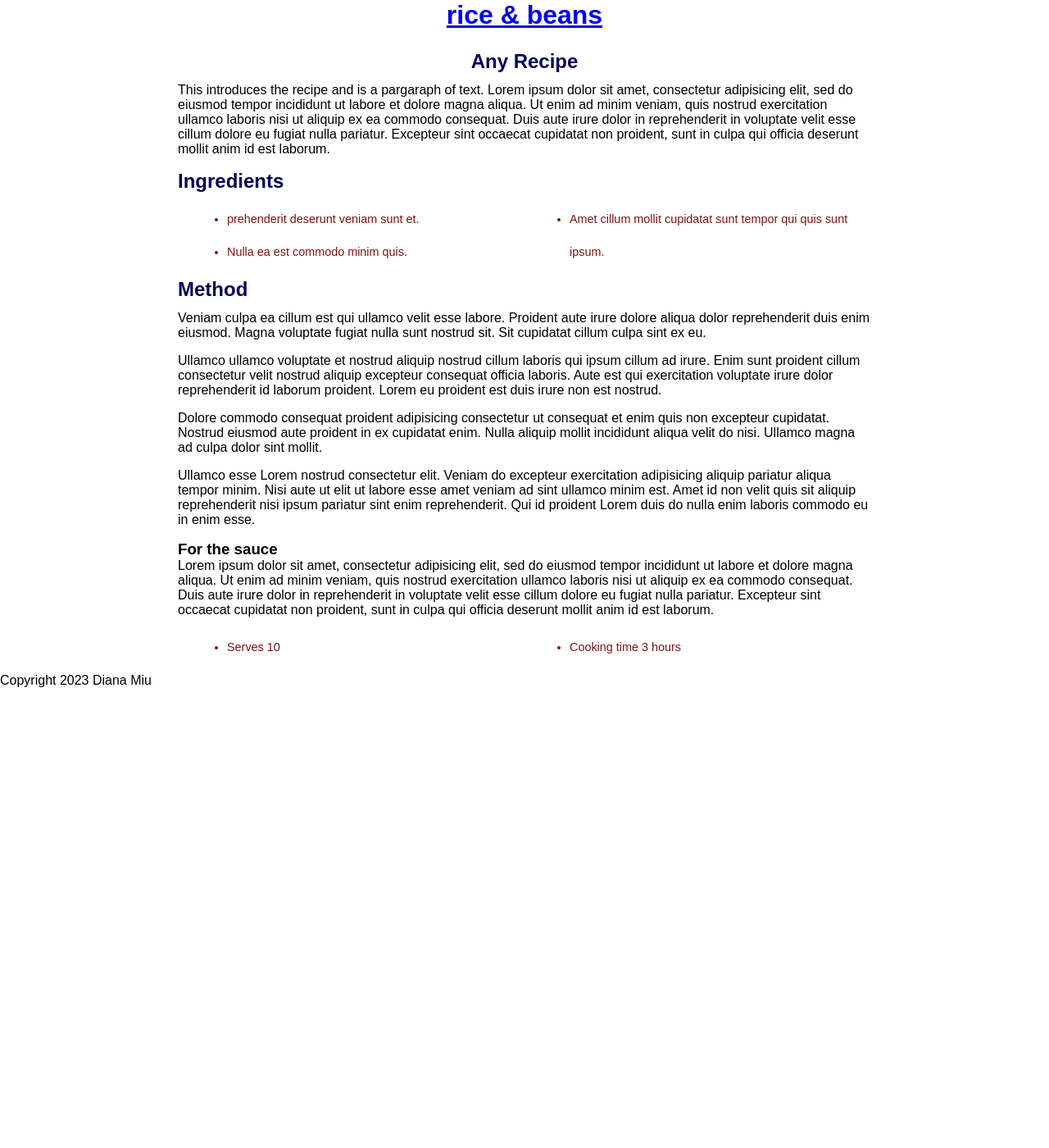
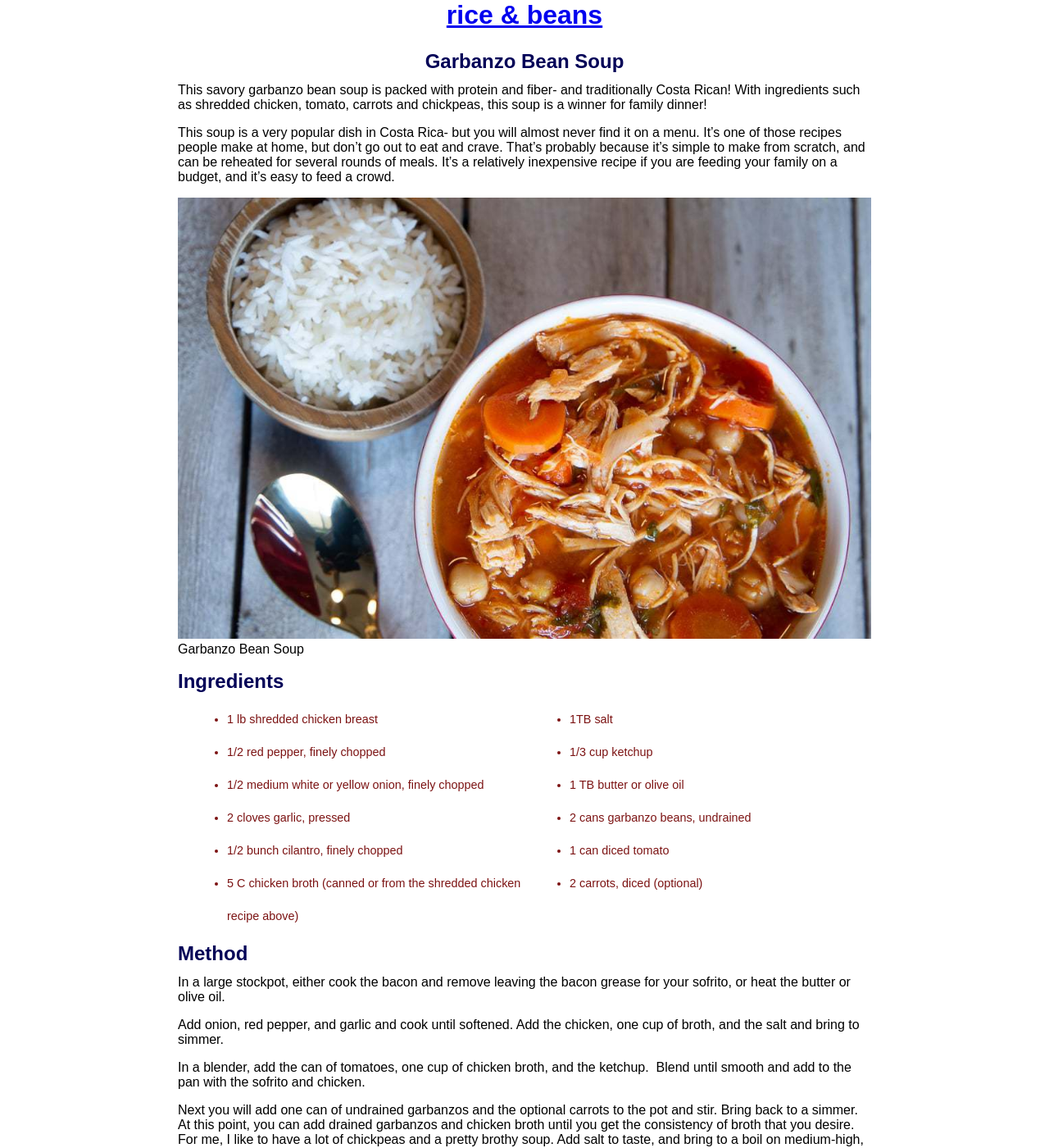
Before and after one commit to DianaMiu/recipesdiana, a Jekyll site: the page built from _recipes/recipe2.md, in a window 1280 px wide and 1400 px high. Shown: the whole window at 82% size. Built offline with Jekyll 4.4.1, drawn with Linux system fonts in a browser that asks for light colours; some of the changed text lies outside the part shown.

Commit message:
Update Recipe “recipe2”

```diff
--- a/_recipes/recipe2.md
+++ b/_recipes/recipe2.md
@@ -1,32 +1,55 @@
 ---
+title: "Garbanzo Bean Soup "
+date: 2019-10-19
+order: 0
 layout: recipe
-title: Any Recipe
-date: 2019-10-19
 published: true
-order: 1
 ---
-This introduces the recipe and is a pargaraph of text. Lorem ipsum dolor sit amet, consectetur adipisicing elit, sed do eiusmod tempor incididunt ut labore et dolore magna aliqua. Ut enim ad minim veniam, quis nostrud exercitation ullamco laboris nisi ut aliquip ex ea commodo consequat. Duis aute irure dolor in reprehenderit in voluptate velit esse cillum dolore eu fugiat nulla pariatur. Excepteur sint occaecat cupidatat non proident, sunt in culpa qui officia deserunt mollit anim id est laborum.
+This savory garbanzo bean soup is packed with protein and fiber- and traditionally Costa Rican! With ingredients such as shredded chicken, tomato, carrots and chickpeas, this soup is a winner for family dinner!
+
+This soup is a very popular dish in Costa Rica- but you will almost never find it on a menu. It’s one of those recipes people make at home, but don’t go out to eat and crave. That’s probably because it’s simple to make from scratch, and can be reheated for several rounds of meals. It’s a relatively inexpensive recipe if you are feeding your family on a budget, and it’s easy to feed a crowd.
+
+![](../uploads/garbanzo-bean-soup-with-white-rice.jpg "Garbanzo Bean Soup")
 
 ## Ingredients
 
-- prehenderit deserunt veniam sunt et.
-- Nulla ea est commodo minim quis.
-- Amet cillum mollit cupidatat sunt tempor qui quis sunt ipsum.
+* 1 lb shredded chicken breast
+* 1/2 red pepper, finely chopped
+* 1/2 medium white or yellow onion, finely chopped
+* 2 cloves garlic, pressed
+* 1/2 bunch cilantro, finely chopped
+* 5 C chicken broth (canned or from the shredded chicken recipe above)
+* 1TB salt
+* 1/3 cup ketchup
+* 1 TB butter or olive oil
+* 2 cans garbanzo beans, undrained
+* 1 can diced tomato
+* 2 carrots, diced (optional)
 
 ## Method
 
-Veniam culpa ea cillum est qui ullamco velit esse labore. Proident aute irure dolore aliqua dolor reprehenderit duis enim eiusmod. Magna voluptate fugiat nulla sunt nostrud sit. Sit cupidatat cillum culpa sint ex eu.
+In a large stockpot, either cook the bacon and remove leaving the bacon grease for your sofrito, or heat the butter or olive oil.
 
-Ullamco ullamco voluptate et nostrud aliquip nostrud cillum laboris qui ipsum cillum ad irure. Enim sunt proident cillum consectetur velit nostrud aliquip excepteur consequat officia laboris. Aute est qui exercitation voluptate irure dolor reprehenderit id laborum proident. Lorem eu proident est duis irure non est nostrud.
+Add onion, red pepper, and garlic and cook until softened. Add the chicken, one cup of broth, and the salt and bring to simmer.
 
-Dolore commodo consequat proident adipisicing consectetur ut consequat et enim quis non excepteur cupidatat. Nostrud eiusmod aute proident in ex cupidatat enim. Nulla aliquip mollit incididunt aliqua velit do nisi. Ullamco magna ad culpa dolor sint mollit.
+In a blender, add the can of tomatoes, one cup of chicken broth, and the ketchup.  Blend until smooth and add to the pan with the sofrito and chicken.
 
-Ullamco esse Lorem nostrud consectetur elit. Veniam do excepteur exercitation adipisicing aliquip pariatur aliqua tempor minim. Nisi aute ut elit ut labore esse amet veniam ad sint ullamco minim est. Amet id non velit quis sit aliquip reprehenderit nisi ipsum pariatur sint enim reprehenderit. Qui id proident Lorem duis do nulla enim laboris commodo eu in enim esse.
+Next you will add one can of undrained garbanzos and the optional carrots to the pot and stir. Bring back to a simmer. At this point, you can add drained garbanzos and chicken broth until you get the consistency of broth that you desire. For me, I like to have a lot of chickpeas and a pretty brothy soup. Add salt to taste, and bring to a boil on medium-high, then cook, stirring occasionally, for about 25 minutes to let the flavors really blend.
 
-### For the sauce
+I usually add the cilantro about 5 minutes before serving, or you can garnish the soup with fresh cilantro on top. Season with salt and pepper to taste.
 
-Lorem ipsum dolor sit amet, consectetur adipisicing elit, sed do eiusmod tempor incididunt ut labore et dolore magna aliqua. Ut enim ad minim veniam, quis nostrud exercitation ullamco laboris nisi ut aliquip ex ea commodo consequat. Duis aute irure dolor in reprehenderit in voluptate velit esse cillum dolore eu fugiat nulla pariatur. Excepteur sint occaecat cupidatat non proident, sunt in culpa qui officia deserunt mollit anim id est laborum.
+This soup is traditionally served in a deep bowl with white rice on the bottom and covered with soup. I like to forgo the rice and eat with tortilla chips and avocado slices. ¡Buen provecho!
 
+### Substitutions
 
-- Serves 10
-- Cooking time 3 hours
+You can substitute boxed chicken broth for homemade. You can also just use a rotisserie chicken and shred up the meat instead of cooking a whole chicken or preparing shredded chicken breasts.
+
+Some recipes substitute bacon grease for the olive oil, and then add chunks of bacon into the soup.
+
+Finally- you can omit the ketchup and just use two cans of tomatoes.
+
+If you aren’t a fan of garbanzo beans, you could also make this with white beans, like Great Northern.
+
+* Serves 6
+* Cooking time 25 minutes
+* P﻿reparation time 5 minutes
```
Also changed, not shown: uploads/garbanzo-bean-soup-with-white-rice.jpg (added), uploads/sopa-de-garbanzos-costa-rica.jpg (added).
